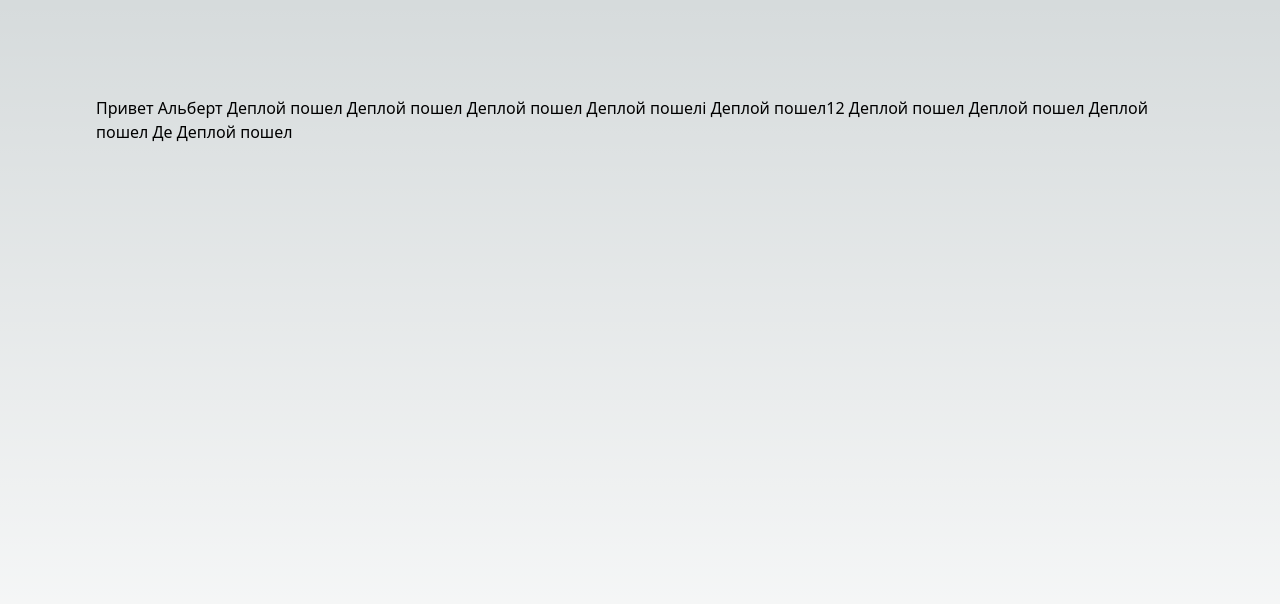
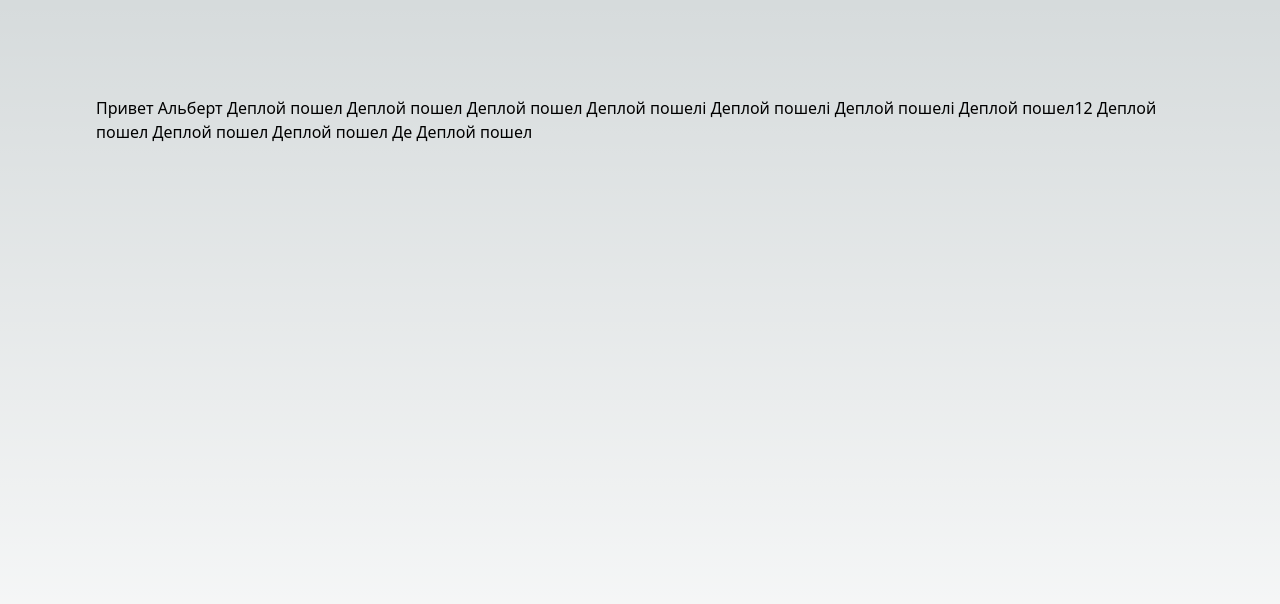
Before and after one commit to omgpiu/static, a Next.js app: page / in a window 1280 px wide. Shown: the top 604 px of the page. Built offline with nearby package versions, Linux system fonts and the light colour scheme.

Commit message:
init deploy

```diff
--- a/pages/index.tsx
+++ b/pages/index.tsx
@@ -8,6 +8,8 @@ export default function Home() {
       Деплой пошел
       Деплой пошел
       Деплой пошелi
+      Деплой пошелi
+      Деплой пошелi
       Деплой пошел12
       Деплой пошел
       Деплой пошел
```
